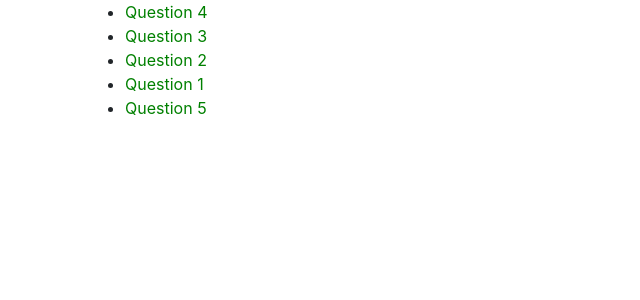
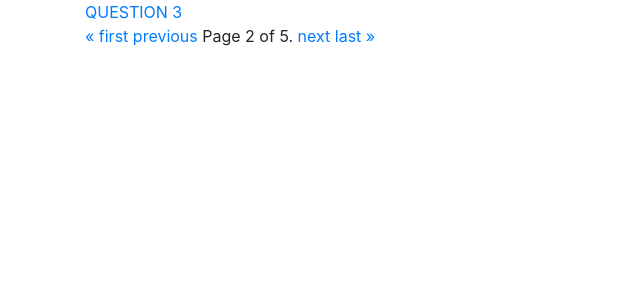
Before and after one commit to akashgiricse/would-you-rather, a Django app: page /polls/?page=2 in a window 1280 px wide. Shown: the top 300 px of the page, without its empty margins (0-640 px from the left). Run offline with Django 3.2, Linux system fonts and the light colour scheme; data comes from the database, SQL or seed files in the repository; both versions use the stored data as it was after the commit; some libraries are stand-ins or nearby versions.

Commit message:
Add pagination to the question list view

```diff
--- a/polls/templates/polls/index.html
+++ b/polls/templates/polls/index.html
@@ -1,12 +1,29 @@
 {% extends 'polls/base.html' %}
 
 {% block content %}
-{% if latest_question_list %}
-	<ul>
-		{% for  question in latest_question_list %}
-			<li><a href="{% url 'polls:detail' question.id %}">{{ question.question_text }}</a></li>
-		{% endfor %}
-	</ul>
+{% if questions %}
+	{% for question in questions %}
+	    {# Each "contact" is a Contact model object. #}
+	    <a href="{% url 'polls:detail' question.id %}">{{ question.question_text|upper }}</a><br>
+	{% endfor %}
+
+	<div class="pagination">
+	    <span class="step-links">
+	        {% if questions.has_previous %}
+	            <a href="?page=1">&laquo; first</a>
+	            <a href="?page={{ questions.previous_page_number }}">previous</a>
+	        {% endif %}
+
+	        <span class="current">
+	            Page {{ questions.number }} of {{ questions.paginator.num_pages }}.
+	        </span>
+
+	        {% if questions.has_next %}
+	            <a href="?page={{ questions.next_page_number }}">next</a>
+	            <a href="?page={{ questions.paginator.num_pages }}">last &raquo;</a>
+	        {% endif %}
+	    </span>
+	</div>
 {% else %}
 	<p>No polls are available.</p>
 
--- a/polls/views.py
+++ b/polls/views.py
@@ -12,8 +12,11 @@
 
 
 def index(request):
-    latest_question_list = Question.objects.order_by('-pub_date')[:5]
-    context = {'latest_question_list': latest_question_list}
+    latest_question_list = Question.objects.order_by('-pub_date')
+    paginator = Paginator(latest_question_list, 1)
+    page = request.GET.get('page')
+    questions = paginator.get_page(page)
+    context = {'questions': questions}
     return render(request, 'polls/index.html', context)
 
 # class IndexView(generic.ListView):
```
Also changed, not shown: db.sqlite3.
